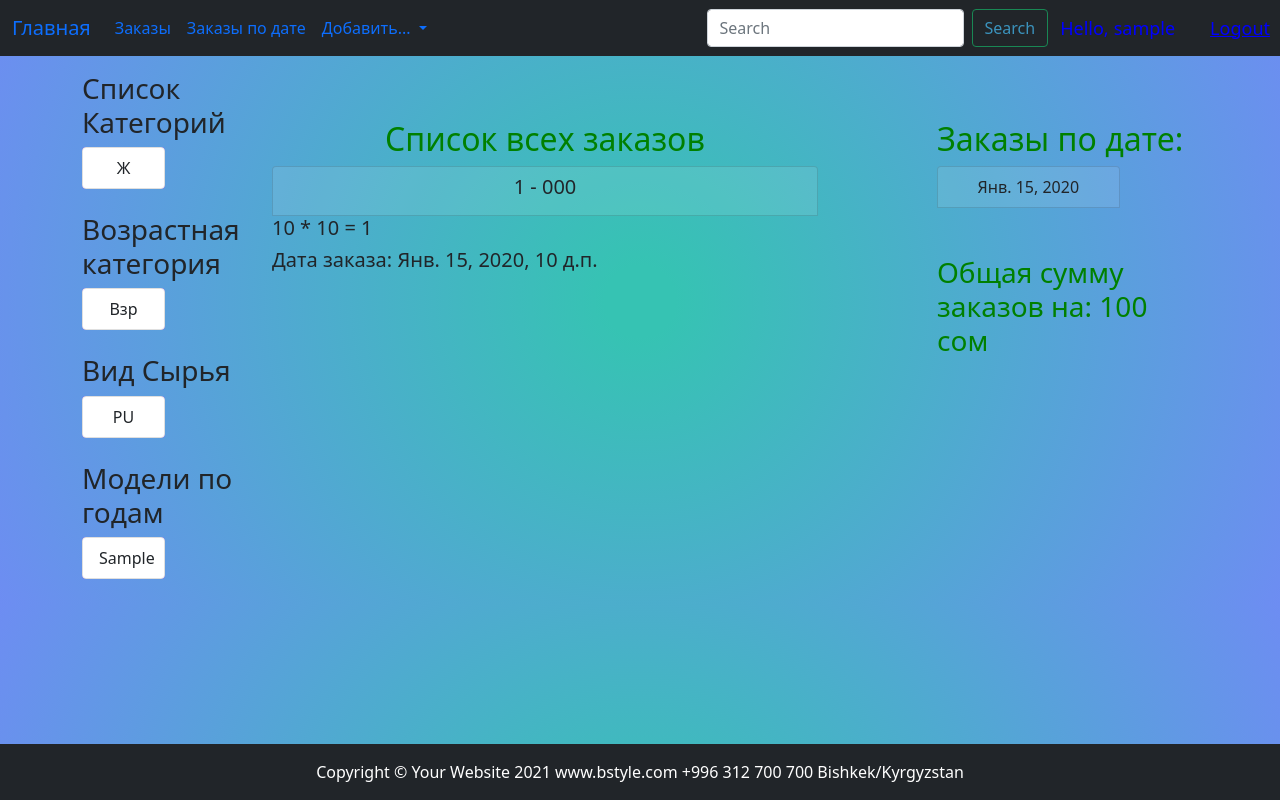
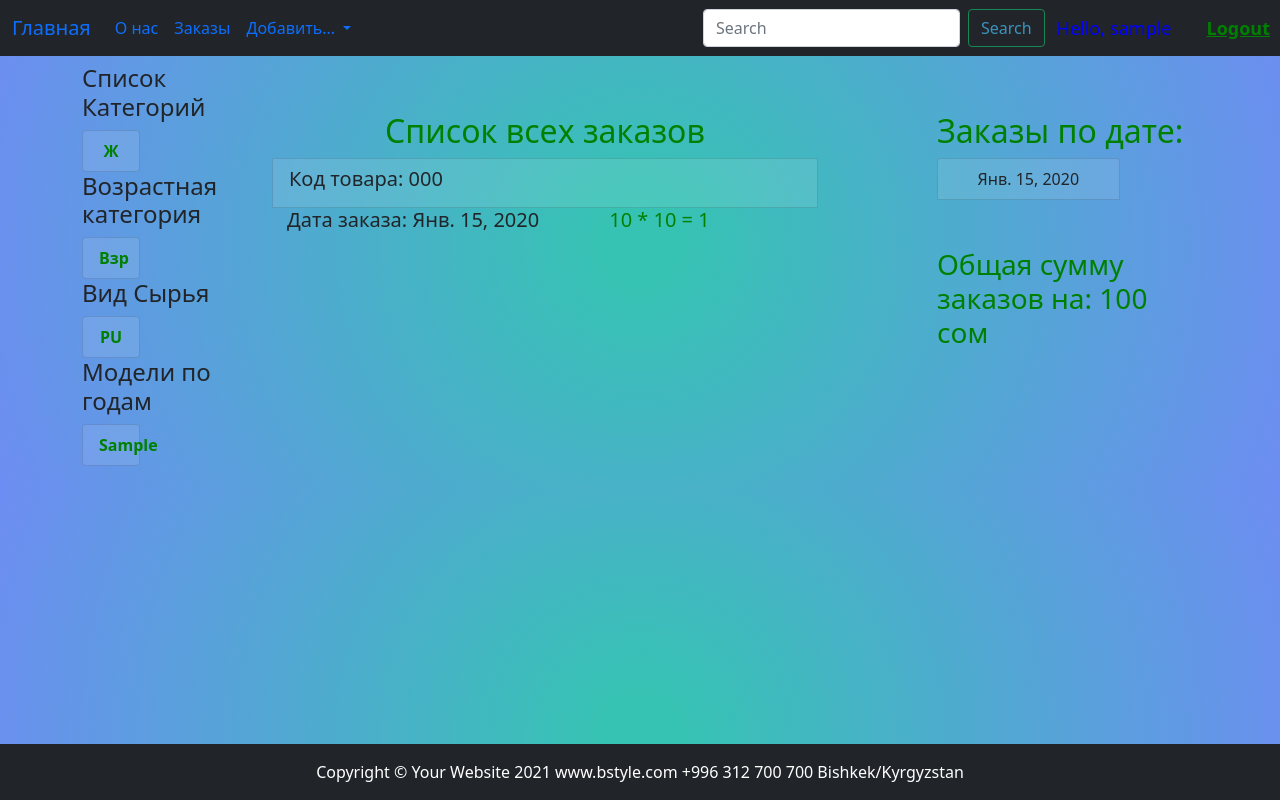
Before and after one commit to ainurapost/dict, a Django app: page /orders/ in a window 1280 px wide. Run offline with Django 3.2, Linux system fonts and the light colour scheme; a user stored in the database is signed in; tables that the repository leaves empty hold one stand-in row (values such as "Sample post").

Commit message:
last changes

```diff
--- a/port_project/dict/forms.py
+++ b/port_project/dict/forms.py
@@ -34,7 +34,7 @@ class NewProductForm(forms.ModelForm):
         widgets = {
             'model_code': forms.TextInput(attrs=inputAttrs),
             'type': forms.TextInput(attrs=inputAttrs),
-            'description': forms.Textarea(attrs={"class": "form-control", "rows": 5}),
+            'description': forms.Textarea(attrs={"class": "form-control", "rows": 2}),
         }
 
 
--- a/port_project/dict/models.py
+++ b/port_project/dict/models.py
@@ -79,7 +79,7 @@ class Product(models.Model):
     delivered_date=models.DateField(default=date.today, blank=True)
 
     def __str__(self):
-        return f'{self.pk} - {self.model_code}'
+        return self.model_code
 
     def get_absolute_url(self):
         return reverse('view_product', kwargs={'id': self.pk})
@@ -122,7 +122,7 @@ class Order(models.Model):
     created_at = models.DateTimeField(auto_now_add=True, verbose_name='Дата заказа')
 
     def __str__(self):
-        return f'{self.model_code}'
+        return f'{self.model_code} - {self.client_name}'
 
     class Meta:
         verbose_name = 'Заказ'
--- a/port_project/dict/templates/dict/_nav.html
+++ b/port_project/dict/templates/dict/_nav.html
@@ -10,7 +10,7 @@
   }
 
   .navbar-light .navbar-brand{
-    color: blue;
+    color: green;
 
   }
 
@@ -41,10 +41,10 @@
     <div class="collapse navbar-collapse" id="navbarSupportedContent">
       <ul class="navbar-nav me-auto mb-2 mb-lg-0">
         <li class="nav-item">
-          <a class="nav-link active" aria-current="page" href="{% url 'order' %}">Заказы</a>
+          <a class="nav-link active" aria-current="page" href="{% url 'about' %}">О нас</a>
         </li>
         <li class="nav-item">
-          <a class="nav-link active" aria-current="page" href="#">Заказы по дате</a>
+          <a class="nav-link active" aria-current="page" href="{% url 'order' %}">Заказы </a>
         </li>
 
         <li class="nav-item dropdown">
@@ -79,7 +79,7 @@
 <span class="hello-msg" >Hello,   </span>
 <span class="hello-msg" style="margin-left:5px"> {{request.user}}  </span >
 
-    <a class="hello-msg"     style="margin-left:35px; margin-right:10px;" href="{% url 'logout' %}">Logout</a>
+    <a class="hello-msg"     style=" color: green; margin-left:35px; margin-right:10px;" href="{% url 'logout' %}"><b>Logout</b></a>
 
   {% endif %}
 </nav>
--- a/port_project/dict/templates/dict/_sidebar.html
+++ b/port_project/dict/templates/dict/_sidebar.html
@@ -1,40 +1,41 @@
 {% load client_tags %}
 
-    <h3>Список Категорий</h3>
-<div class="list-group" style="width: 50%; text-align: center; background-color: blue;" >
+    <h4>Список Категорий</h4>
+<div class="list-group" style="width: 50%; text-align: center; " >
   {% get_wm_category as categories %}
   {% for c in categories %}
-      <a href="{% url 'view_wm' c.pk %}" class="list-group-item list-group-item-action">{{ c }}</a>
+      <a href="{% url 'view_wm' c.pk %}"   class="list-group-item list-group-item-action" style=" color:green; width: 70%; text-align: center; background-color: rgba(255, 255, 255, 0.1);"><b>{{ c }}</b></a>
   {% endfor %}
 
+
 </div>
-<br>
 
-  <h3>Возрастная категория</h3>
-<div class="list-group" style="width: 50%; text-align: center; background-color: blue;">
+
+  <h4>Возрастная категория</h4>
+<div class="list-group" style="width: 50%; text-align: center; ">
   {% get_age_category as ages %}
   {% for a in ages %}
-    <a href="{% url 'view_age' a.pk %}" class="list-group-item list-group-item-action">{{ a.age }}</a>
+    <a href="{% url 'view_age' a.pk %}" class="list-group-item list-group-item-action" style=" color:green; width: 70%; text-align: center; background-color: rgba(255, 255, 255, 0.1);"><b>{{ a.age }}</b></a>
+  {% endfor %}
+</div>
+
+
+  <h4>Вид Сырья</h4>
+<div class="list-group" style="width: 50%; text-align: center;">
+  {% get_material_category as materials %}
+  {% for m in materials %}
+
+  <a href="{% url 'view_material' m.pk %}" class="list-group-item list-group-item-action" style=" color:green; width: 70%; text-align: center; background-color: rgba(255, 255, 255, 0.1);"><b>{{ m.material }}</b></a>
+  {% endfor %}
+</div>
+
+
+  <h4>Модели по годам</h4>
+<div class="list-group" style="width: 50%; text-align: center; ">
+  {% get_year_category as years %}
+  {% for y in years %}
+
+  <a href="{% url 'view_year' y.pk %}" class="list-group-item list-group-item-action" style=" color:green; width: 70%; text-align: center; background-color: rgba(255, 255, 255, 0.1);"><b>{{ y.year }}</b></a>
   {% endfor %}
 </div>
 <br>
-
-  <h3>Вид Сырья</h3>
-<div class="list-group" style="width: 50%; text-align: center; background-color: blue;">
-  {% get_material_category as materials %}
-  {% for m in materials %}
-
-  <a href="{% url 'view_material' m.pk %}" class="list-group-item list-group-item-action">{{ m.material }}</a>
-  {% endfor %}
-</div>
-<br>
-
-  <h3>Модели по годам</h3>
-<div class="list-group" style="width: 50%; text-align: center; background-color: blue;">
-  {% get_year_category as years %}
-  {% for y in years %}
-
-  <a href="{% url 'view_year' y.pk %}" class="list-group-item list-group-item-action">{{ y.year }}</a>
-  {% endfor %}
-</div>
-<br>
--- a/port_project/dict/templates/dict/_sidebar2.html
+++ b/port_project/dict/templates/dict/_sidebar2.html
@@ -1,10 +1,11 @@
    {% load client_tags %}
 
     <h2>Список Клиентов</h2>
-<div class="list-group" style="width: 50%; text-align: center; background-color: blue;">
+   <div class="list-group" >
+
   {% get_client_list as clients %}
   {% for c in clients %}
 
-  <a href="{% url 'view_client' c.pk %}" class="list-group-item list-group-item-action">{{ c.client_name }}</a>
+  <a href="{% url 'view_client' c.pk %}" class="list-group-item list-group-item-action" style=" color:green; width: 70%; text-align: center; background-color: rgba(255, 255, 255, 0.1);">{{ c.client_name }}</a>
   {% endfor %}
 </div>
--- a/port_project/dict/templates/dict/base.html
+++ b/port_project/dict/templates/dict/base.html
@@ -29,7 +29,7 @@
     {% include 'dict/_nav.html' %}
 {% endblock %}
 
-<div class="container mt-3">
+<div class="container mt-2">
     <div class="row">
        <div class="col-md-2">
             {% block sidebar %}sidebar{% endblock %}
--- a/port_project/dict/templates/dict/new_product.html
+++ b/port_project/dict/templates/dict/new_product.html
@@ -5,7 +5,7 @@
 {% endblock %}
 
 {% block content %}
- <h1>{{ title }}</h1>
+ <h3 style="color: green;">{{ title }}</h3>
 
 
 <form action="{% url 'new_product' %}" method="post" enctype="multipart/form-data">
--- a/port_project/dict/templates/dict/order.html
+++ b/port_project/dict/templates/dict/order.html
@@ -15,15 +15,16 @@
 
 <h2 style="color:green " align="center">Список всех заказов</h2>
 
+{% for order in orders %}
 
-{% for order in orders %}
-<div class="list-group">
-    <a href="{% url 'view_product' order.model_code.pk %}" class="list-group-item list-group-item-action" style="width: 100%; text-align: center; background-color: rgba(255, 255, 255, 0.1);"><h5>{{ order.model_code }}</h5></a>
+      <div class="media-body" style="ml-3">
+            <a href="{% url 'view_product' order.model_code.pk %}" class="list-group-item list-group-item-action" style="width: 100%; background-color: rgba(255, 255, 255, 0.1);"><h5> Код товара: {{ order.model_code }}</h5></a>
 
-    <h5>{{ order.price }} * {{ order.quantity }} = {{ order.debt }} </h5>
-    <h5>Дата заказа: {{ order.created_at }}</h5>
+            <h5 style="margin-left: 15px"> Дата заказа: {{ order.created_at|date }}<span style="color:green; margin-left: 70px;">{{ order.price }} * {{ order.quantity }} = {{ order.debt }}</span> </h5>
+          <br>
+      </div>
 
-</div>
+
 
     {% endfor %}
 {% endblock  %}
--- a/port_project/dict/templates/dict/search.html
+++ b/port_project/dict/templates/dict/search.html
@@ -16,8 +16,8 @@
     {% for res in result %}
         <div class="card mb-3" style="background-color: rgba(255, 255, 255, 0.1);">
             <div class="card-body">
-                <h5 class="card-title" >{{ res.model_code }}</h5>
-                <p class="card-text" >{{ res.type }} </p>
+                <h5 class="card-title" >{{ res.model_code }} {{res.client_name}}</h5>
+                <p class="card-text" >{{ res.type }} {{res.info}} </p>
                 <a href="{{res.get_absolute_url}}" class="btn btn-primary" >Подробно...</a>
 
             </div>
--- a/port_project/dict/templatetags/client_tags.py
+++ b/port_project/dict/templatetags/client_tags.py
@@ -1,8 +1,10 @@
 from django import template
+from django.db.models import Max
 
 from dict.models import Client, Category, AGE, Material, Year, Product, Order
 
 register = template.Library()
+
 
 
 @register.simple_tag(name='get_order_dates')
--- a/port_project/dict/urls.py
+++ b/port_project/dict/urls.py
@@ -5,6 +5,7 @@ from .views import *
 
 urlpatterns = [
     path('home/', index, name='home'),
+    path('about/', about, name='about'),
     path('', landing, name='landing'),
     path('orders/', order, name='order'),
     path('orders_by_date/<selected_date>', orders_by_date, name='orders_by_date'),
--- a/port_project/dict/views.py
+++ b/port_project/dict/views.py
@@ -1,14 +1,16 @@
+from django.core.paginator import Paginator
 from django.db.models import Q, Sum, Count, F, Min, Max
 from django.http import HttpResponseNotFound
 from django.shortcuts import redirect, render, get_object_or_404
 from django.contrib import messages
 from django.contrib.auth import authenticate, login, logout
 from django.contrib.auth.decorators import login_required
+from itertools import chain
 
 
 
 from .forms import *
-from .templatetags import client_tags
+
 
 
 def landing(request):
@@ -16,16 +18,26 @@ def landing(request):
 
 
 @login_required(login_url='login')
+def about(request):
+    return render(request, 'dict/about.html', {'title': 'О нас'})
+
+@login_required(login_url='login')
 def index(request):
     products = Product.objects.all()
-    return render(request, 'dict/index.html', {'products': products, 'title': 'Главная страница'})
+    p = Paginator(products, 3)
+    print(p.count, p.num_pages, p.page_range)
+    print(p.page(2).has_previous())
+    page_no=request.GET.get('page')
+    page_products= p.get_page(page_no)
+    return render(request, 'dict/index.html', {'products': products, 'title': 'Главная страница', 'page_products': page_products})
 
 
 @login_required(login_url='login')
 def order(request):
-    orders = Order.objects.all()
+    orders = Order.objects.all().order_by('-created_at')
     total= Order.objects.aggregate(total_debt=Sum(F('price') * F('quantity')))
     clear_total=total['total_debt']
+
     return render(request, 'dict/order.html', {'orders': orders, 'title': 'Лист заказов', 'clear_total': clear_total})
 
 
@@ -41,7 +53,7 @@ def orders_by_date(request, selected_date):
 
     context = {
         'orders': orders,
-        'orders2': orders2,
+
         'selected_date': selected_date,
         'title': 'Заказы по дате',
         'quantity_all_orders': quantity_all_orders,
@@ -253,8 +265,14 @@ def search(request):
     if request.GET.get('query') is None:
         return render(request, 'dict/search.html')
 
-    res = Product.objects.filter(Q(model_code__icontains=request.GET.get('query')) |
+    res1 = Product.objects.filter(Q(model_code__icontains=request.GET.get('query')) |
                                  Q(description__icontains=request.GET.get('query')) |
                                  Q(type__icontains=request.GET.get('query')))
+
+    res2 = Client.objects.filter(Q(client_name__icontains=request.GET.get('query')) |
+                                 Q(info__icontains=request.GET.get('query')))
+
+
+    res = list(chain(res1, res2))
     print(res)
     return render(request, 'dict/search.html', {'result': res, 'title': 'Поиск'})
```
Also changed, not shown: port_project/dict/admin.py (+19 -1 lines), port_project/dict/templates/dict/about.html (renamed from port_project/dict/templates/dict/landing.html, +16 -30 lines), port_project/dict/templates/dict/index.html (+31 -15 lines), port_project/dict/templates/dict/orders_by_date.html (+32 -15 lines), port_project/dict/migrations/0006_alter_product_options.py (added), port_project/media/photos/2021/09/04/141882.jpg (added), port_project/media/photos/2021/09/04/141882_kAG99Nn.jpg (added).
